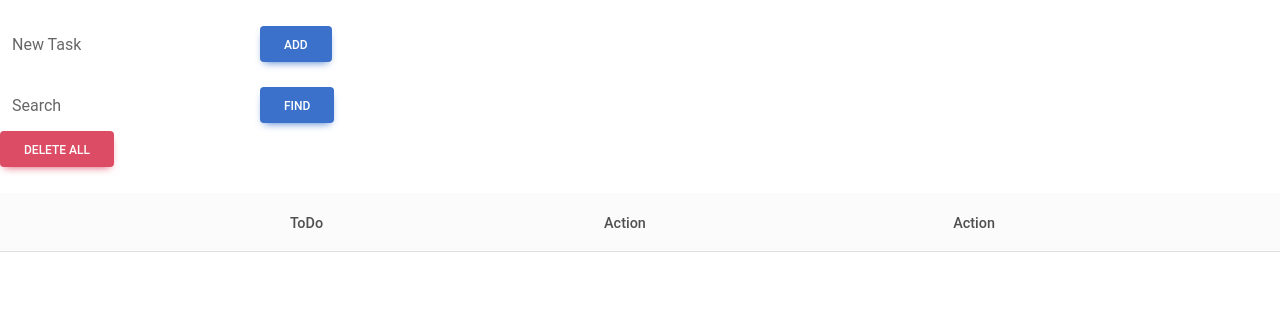
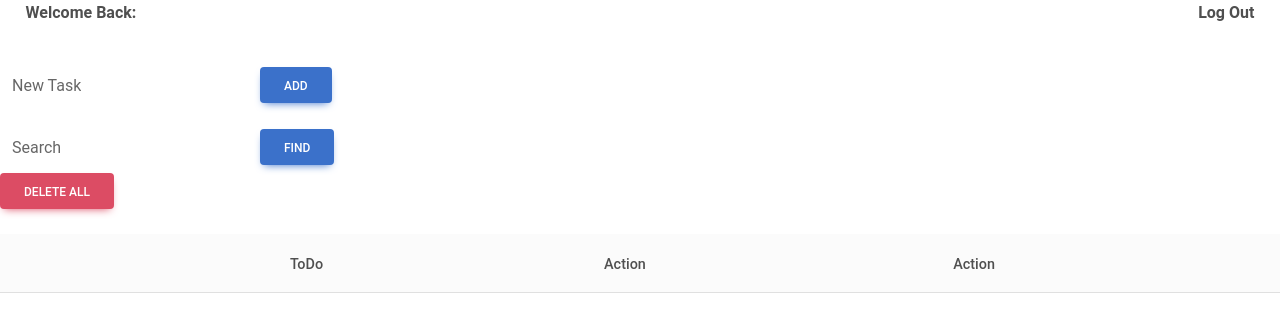
Before and after one commit to Cloud9NB/ToDo-List, a React (Create React App) app in the folder front-end/: page /todo in a window 1280 px wide. Shown: the top 332 px of the page. Built offline with nearby package versions, Linux system fonts and the light colour scheme.

Commit message:
added a top nav with a logout button

```diff
--- a/front-end/src/components/App.js
+++ b/front-end/src/components/App.js
@@ -1,6 +1,7 @@
 import Signup from './Signup';
 import Login from './Login';
 import Main from './mainView/Main';
+import TopNav from './mainView/TopNav';
 import useApplicationData from '../hooks/hook';
 import { Route, Routes, Navigate } from 'react-router-dom';
 
@@ -13,10 +14,12 @@ const App = () => {
     deleteAllTask,
     deleteTask,
     updateTask,
+    logoutUser,
   } = useApplicationData();
 
   return (
     <div>
+      <TopNav logoutUser={logoutUser} username={state.username} />
       <Routes>
         <Route
           exact
--- /dev/null
+++ b/front-end/src/components/mainView/TopNav.js
@@ -0,0 +1,27 @@
+import { useNavigate } from 'react-router-dom';
+import '../../css/topNav.css';
+
+const TopNav = ({ logoutUser, username }) => {
+  const navigate = useNavigate();
+
+  const logout = () => {
+    logoutUser();
+    navigate('/login');
+  };
+
+  return (
+    <div className='topNav'>
+      <div>
+        <p className='text-body fw-bold'>Welcome Back: {username}</p>
+      </div>
+
+      <div>
+        <a href='#!' className='text-body fw-bold' onClick={() => logout()}>
+          Log Out
+        </a>
+      </div>
+    </div>
+  );
+};
+
+export default TopNav;
--- /dev/null
+++ b/front-end/src/css/topNav.css
@@ -0,0 +1,7 @@
+.topNav {
+  padding-left: 2%;
+  padding-right: 2%;
+  display: flex;
+  justify-content: space-between;
+  flex-direction: row;
+}
--- a/front-end/src/hooks/hook.js
+++ b/front-end/src/hooks/hook.js
@@ -96,6 +96,10 @@ const useApplicationData = () => {
       .then(() => setState(prev => ({ ...prev, todo: state.todo })));
   };
 
+  const logoutUser = () => {
+    setState(prev => ({ ...prev, username: '' }));
+  };
+
   useEffect(() => {
     if (state.username === '') return;
 
@@ -118,6 +122,7 @@ const useApplicationData = () => {
     deleteAllTask,
     deleteTask,
     updateTask,
+    logoutUser,
   };
 };
 
```
